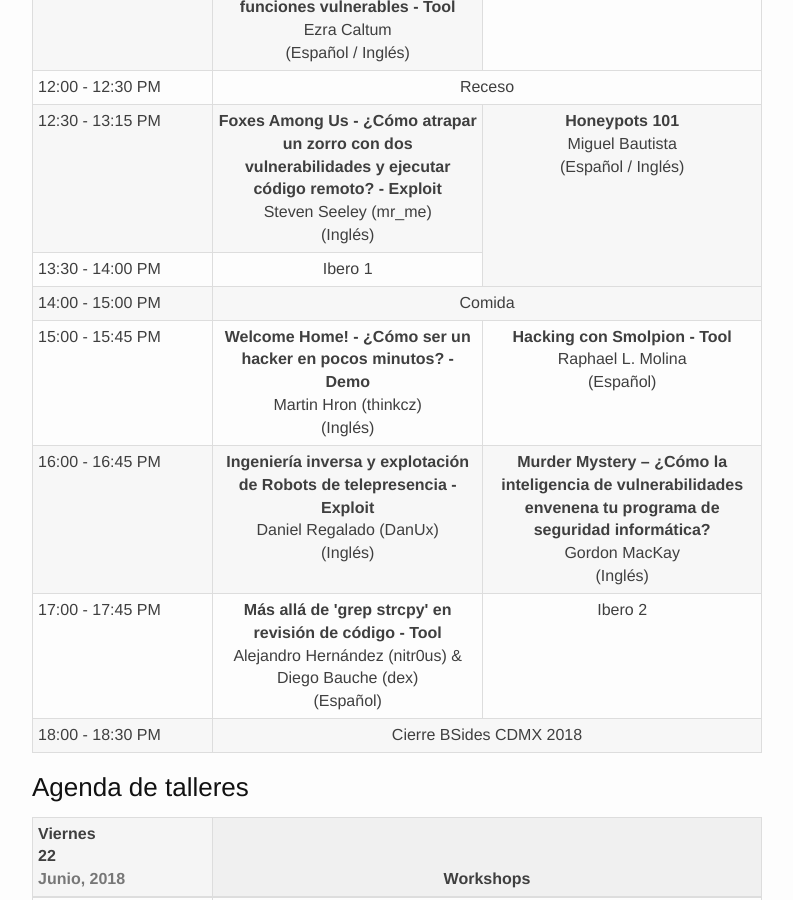
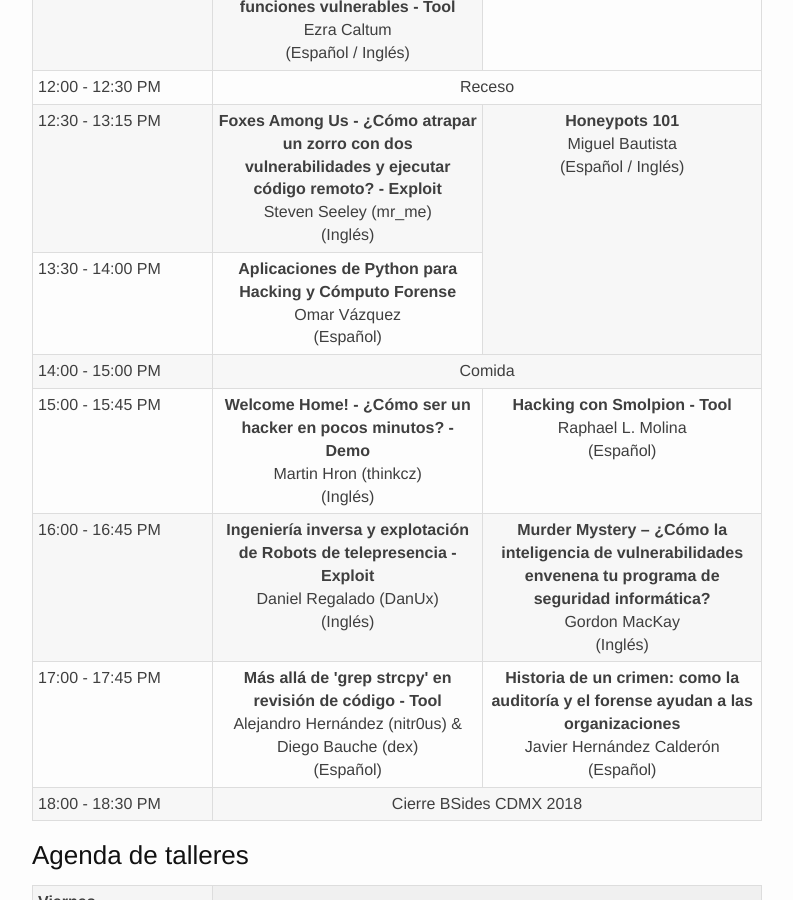
Before and after one commit to BSidesCDMX/bsidescdmx.github.io, a Jekyll site: the page built from agenda.md, in a window 1280 px wide and 900 px high, scrolled down 1852 px. Shown: the whole window, without its empty margins (243-1036 px from the left). Built offline with Jekyll 4.4.1, drawn with Linux system fonts in a browser that asks for light colours; nearby versions of some CDN libraries.

```diff
--- a/agenda.md
+++ b/agenda.md
@@ -142,7 +142,9 @@ Puedes apoyar también a la realización de BSides y cualquier apoyo será usado
                     </td>
                     <td class="agenda-events">
                         <div class="agenda-event">
-                            Ibero 1
+                            <b>Aplicaciones de Python para Hacking y Cómputo Forense</b><br>
+                            Omar Vázquez <br>
+                            (Español)
                         </div>
                     </td>
                 </tr>
@@ -207,7 +209,9 @@ Puedes apoyar también a la realización de BSides y cualquier apoyo será usado
                     </td>
                     <td class="agenda-events">
                         <div class="agenda-event">
-                           	Ibero 2
+                           	<b>Historia de un crimen: como la auditoría y el forense ayudan a las organizaciones</b><br>
+                           	Javier Hernández Calderón<br>
+                           	(Español)
                         </div>
                     </td>
                 </tr>
```
Also changed, not shown: schedule.md (+6 -2 lines).
